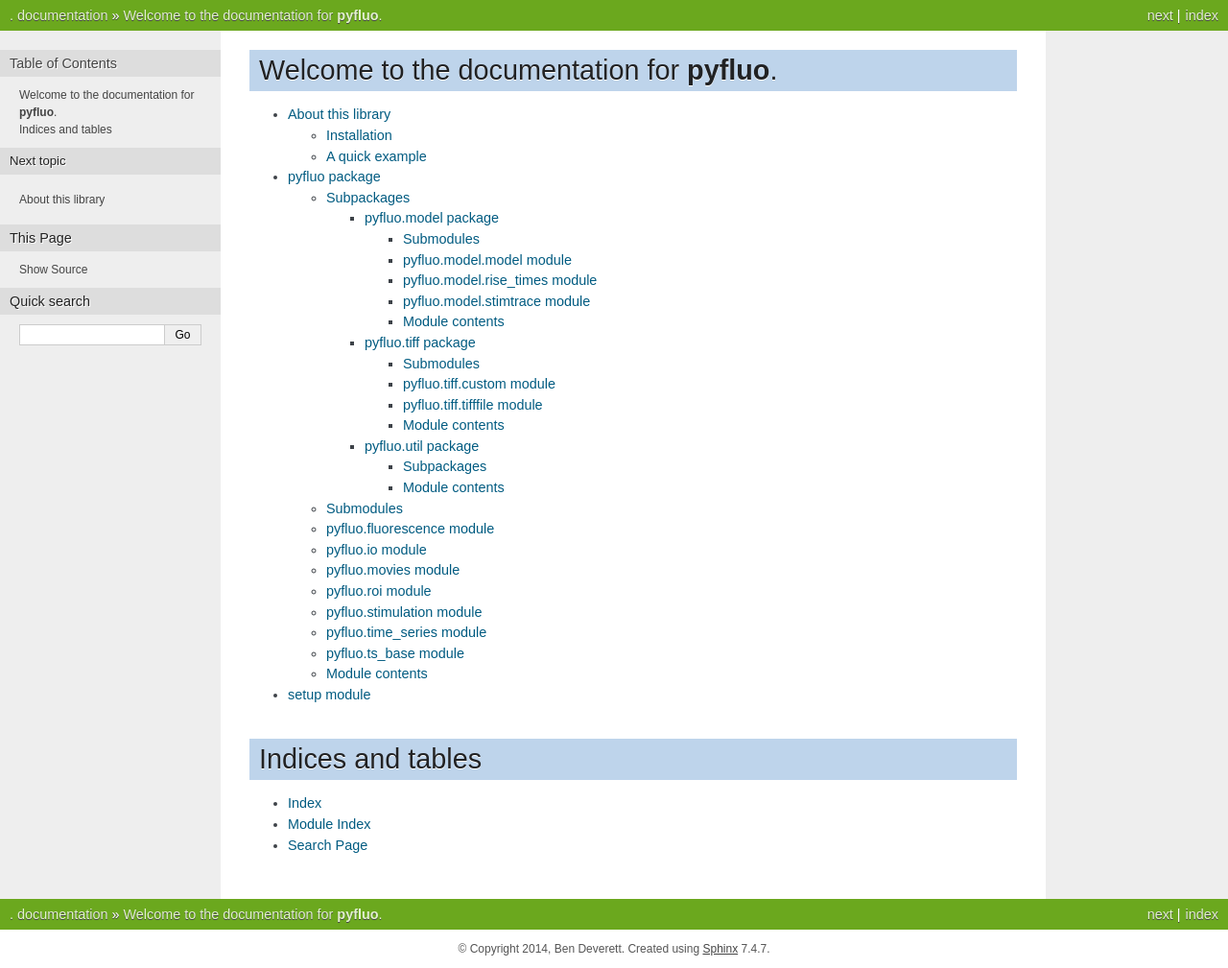
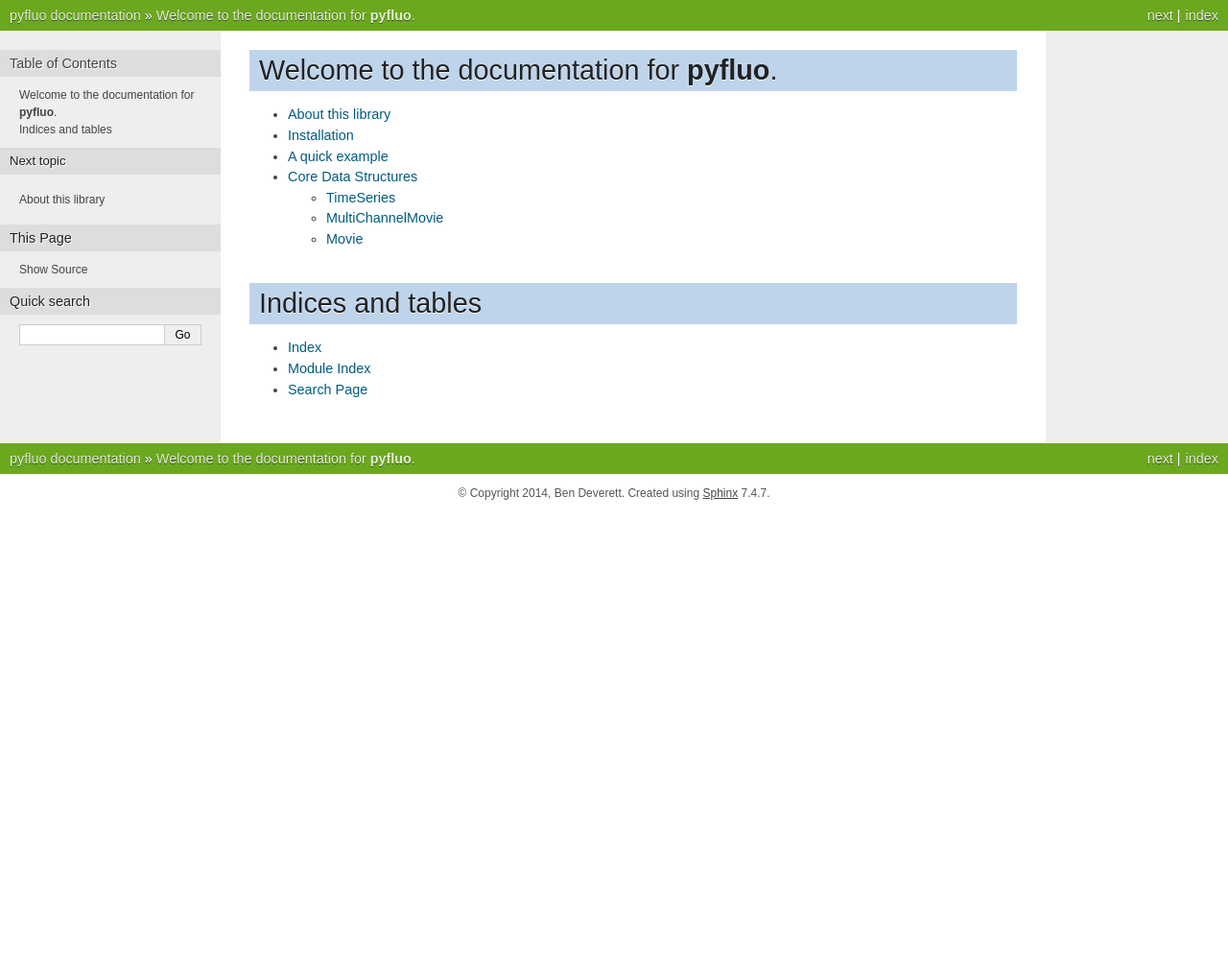
Before and after one commit to bensondaled/pyfluo, a Sphinx documentation site: the page built from docs/index.rst, in a window 1280 px wide. Shown: the whole page at 96% size. Built offline with Sphinx 7.4.7, drawn with Linux system fonts in a browser that asks for light colours; after the commit the page ends 900 px from its top, so only the background shows below that.

Commit message:
docs edits

```diff
--- a/docs/conf.py
+++ b/docs/conf.py
@@ -20,6 +20,12 @@
 # documentation root, use os.path.abspath to make it absolute, like shown here.
 sys.path.insert(0, os.path.abspath('../pyfluo/'))
 
+##### ADDED BY BEN
+
+#autoclass_content = 'both'
+
+#### END ADDED BY BEN
+
 # -- General configuration ------------------------------------------------
 
 # If your documentation needs a minimal Sphinx version, state it here.
@@ -30,6 +36,7 @@
 # ones.
 extensions = [
     'sphinx.ext.autodoc',
+'sphinx.ext.autosummary',
 ]
 
 # Add any paths that contain templates here, relative to this directory.
@@ -45,7 +52,7 @@
 master_doc = 'index'
 
 # General information about the project.
-project = u'.'
+project = u'pyfluo'
 copyright = u'2014, Ben Deverett'
 
 # The version info for the project you're documenting, acts as replacement for
@@ -198,7 +205,7 @@
 # (source start file, target name, title,
 #  author, documentclass [howto, manual, or own class]).
 latex_documents = [
-  ('index', 'sphinx.tex', u'. Documentation',
+  ('index', 'sphinx.tex', u'pyfluo Documentation',
    u'Author', 'manual'),
 ]
 
@@ -228,7 +235,7 @@
 # One entry per manual page. List of tuples
 # (source start file, name, description, authors, manual section).
 man_pages = [
-    ('index', 'sphinx', u'. Documentation',
+    ('index', 'sphinx', u'pyfluo Documentation',
      [u'Author'], 1)
 ]
 
@@ -263,7 +270,7 @@
 # -- Options for Epub output ----------------------------------------------
 
 # Bibliographic Dublin Core info.
-epub_title = u'.'
+epub_title = u'pyfluo'
 epub_author = u'Author'
 epub_publisher = u'Author'
 epub_copyright = u'2014, Author'
--- a/docs/index.rst
+++ b/docs/index.rst
@@ -7,8 +7,7 @@
 
    introduction
 
-   pyfluo
-   setup
+   data_structures
 
 
 Indices and tables
--- a/docs/pyfluo.model.rst
+++ /dev/null
@@ -1,38 +0,0 @@
-pyfluo.model package
-====================
-
-Submodules
-----------
-
-pyfluo.model.model module
--------------------------
-
-.. automodule:: pyfluo.model.model
-    :members:
-    :undoc-members:
-    :show-inheritance:
-
-pyfluo.model.rise_times module
-------------------------------
-
-.. automodule:: pyfluo.model.rise_times
-    :members:
-    :undoc-members:
-    :show-inheritance:
-
-pyfluo.model.stimtrace module
------------------------------
-
-.. automodule:: pyfluo.model.stimtrace
-    :members:
-    :undoc-members:
-    :show-inheritance:
-
-
-Module contents
----------------
-
-.. automodule:: pyfluo.model
-    :members:
-    :undoc-members:
-    :show-inheritance:
--- a/docs/pyfluo.rst
+++ /dev/null
@@ -1,79 +0,0 @@
-pyfluo package
-==============
-
-Subpackages
------------
-
-.. toctree::
-
-    pyfluo.model
-    pyfluo.tiff
-    pyfluo.util
-
-Submodules
-----------
-
-pyfluo.fluorescence module
---------------------------
-
-.. automodule:: pyfluo.fluorescence
-    :members:
-    :undoc-members:
-    :show-inheritance:
-
-pyfluo.io module
-----------------
-
-.. automodule:: pyfluo.io
-    :members:
-    :undoc-members:
-    :show-inheritance:
-
-pyfluo.movies module
---------------------
-
-.. automodule:: pyfluo.movies
-    :members:
-    :undoc-members:
-    :show-inheritance:
-
-pyfluo.roi module
------------------
-
-.. automodule:: pyfluo.roi
-    :members:
-    :undoc-members:
-    :show-inheritance:
-
-pyfluo.stimulation module
--------------------------
-
-.. automodule:: pyfluo.stimulation
-    :members:
-    :undoc-members:
-    :show-inheritance:
-
-pyfluo.time_series module
--------------------------
-
-.. automodule:: pyfluo.time_series
-    :members:
-    :undoc-members:
-    :show-inheritance:
-
-pyfluo.ts_base module
----------------------
-
-.. automodule:: pyfluo.ts_base
-    :members:
-    :undoc-members:
-    :show-inheritance:
-
-
-Module contents
----------------
-
-.. automodule:: pyfluo
-    :members:
-    :undoc-members:
-    :show-inheritance:
--- a/docs/pyfluo.tiff.rst
+++ /dev/null
@@ -1,30 +0,0 @@
-pyfluo.tiff package
-===================
-
-Submodules
-----------
-
-pyfluo.tiff.custom module
--------------------------
-
-.. automodule:: pyfluo.tiff.custom
-    :members:
-    :undoc-members:
-    :show-inheritance:
-
-pyfluo.tiff.tifffile module
----------------------------
-
-.. automodule:: pyfluo.tiff.tifffile
-    :members:
-    :undoc-members:
-    :show-inheritance:
-
-
-Module contents
----------------
-
-.. automodule:: pyfluo.tiff
-    :members:
-    :undoc-members:
-    :show-inheritance:
--- a/docs/pyfluo.util.rst
+++ /dev/null
@@ -1,17 +0,0 @@
-pyfluo.util package
-===================
-
-Subpackages
------------
-
-.. toctree::
-
-    pyfluo.util.progressbar
-
-Module contents
----------------
-
-.. automodule:: pyfluo.util
-    :members:
-    :undoc-members:
-    :show-inheritance:
```
Also changed, not shown: docs/data_structures.rst (added, +31 -0 lines), docs/introduction.rst (+8 -6 lines), docs/pyfluo.util.progressbar.rst (deleted, +0 -38 lines), docs/setup.rst (deleted, +0 -7 lines), 2 other files.
